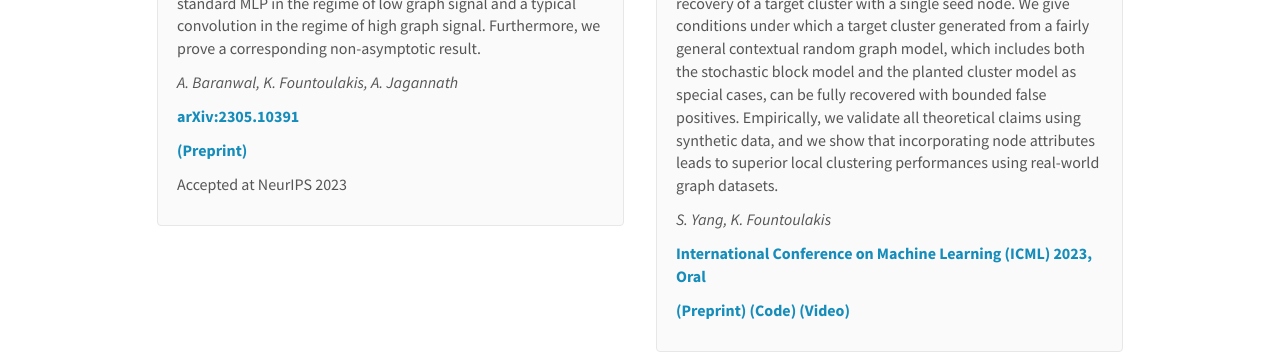
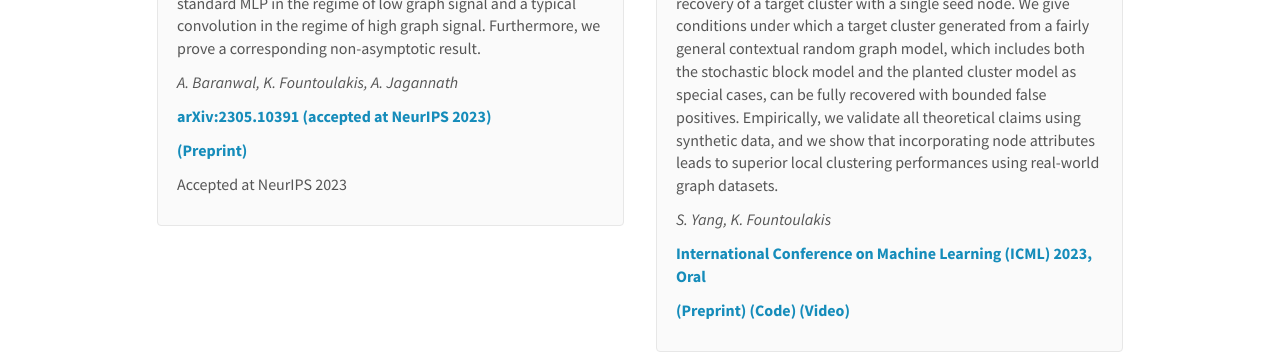
Before and after one commit to opallab/opallab.github.io, a Jekyll site: the page built from _pages/publications.md, in a window 1280 px wide and 1400 px high, scrolled down 538 px. Shown: the part 154-507 px from the top of the window. Built offline with Jekyll 4.4.1, drawn with Linux system fonts in a browser that asks for light colours; nearby versions of some CDN libraries; some of the changed text lies outside the part shown.

Commit message:
accepted paper at neurips 2023

```diff
--- a/_data/publist.yml
+++ b/_data/publist.yml
@@ -4,7 +4,7 @@
   authors: A. Baranwal, K. Fountoulakis, A. Jagannath
   link:
     url: https://arxiv.org/abs/2305.10391
-    display: arXiv:2305.10391
+    display: arXiv:2305.10391 (accepted at NeurIPS 2023)
   highlight: 1
   news2: Accepted at NeurIPS 2023
   code:
```
